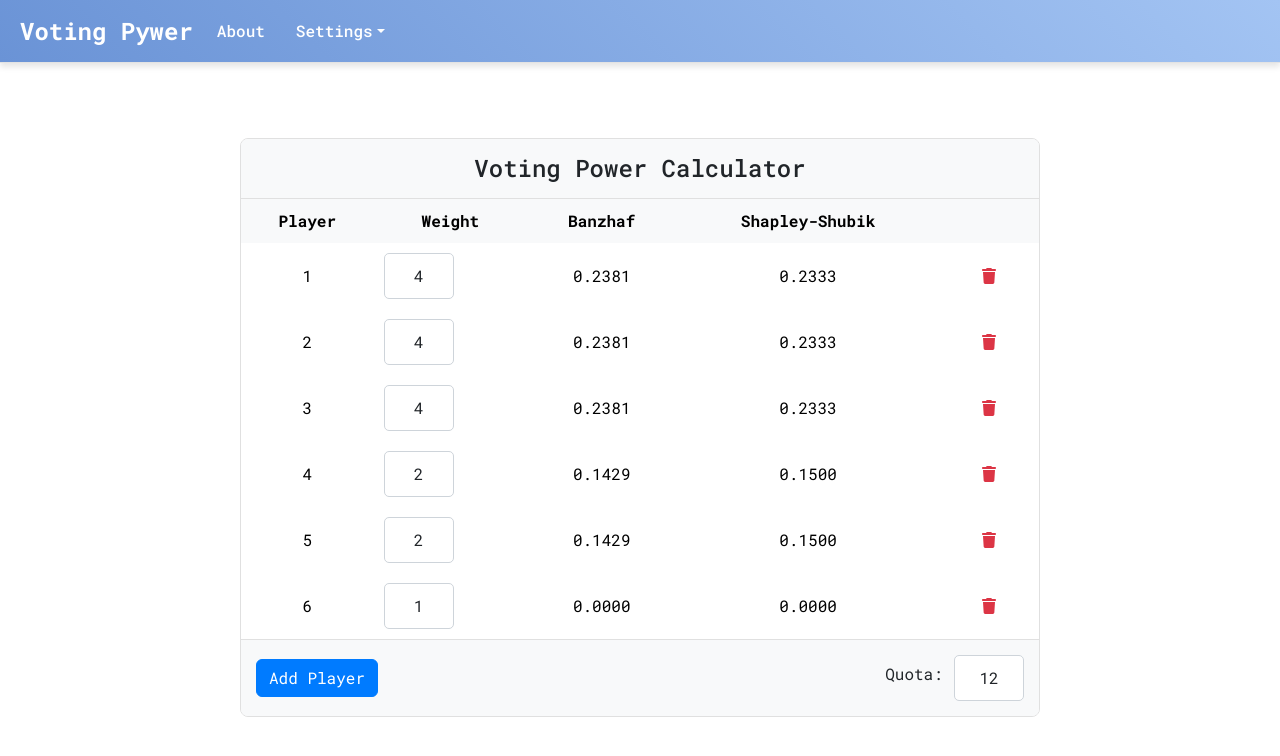
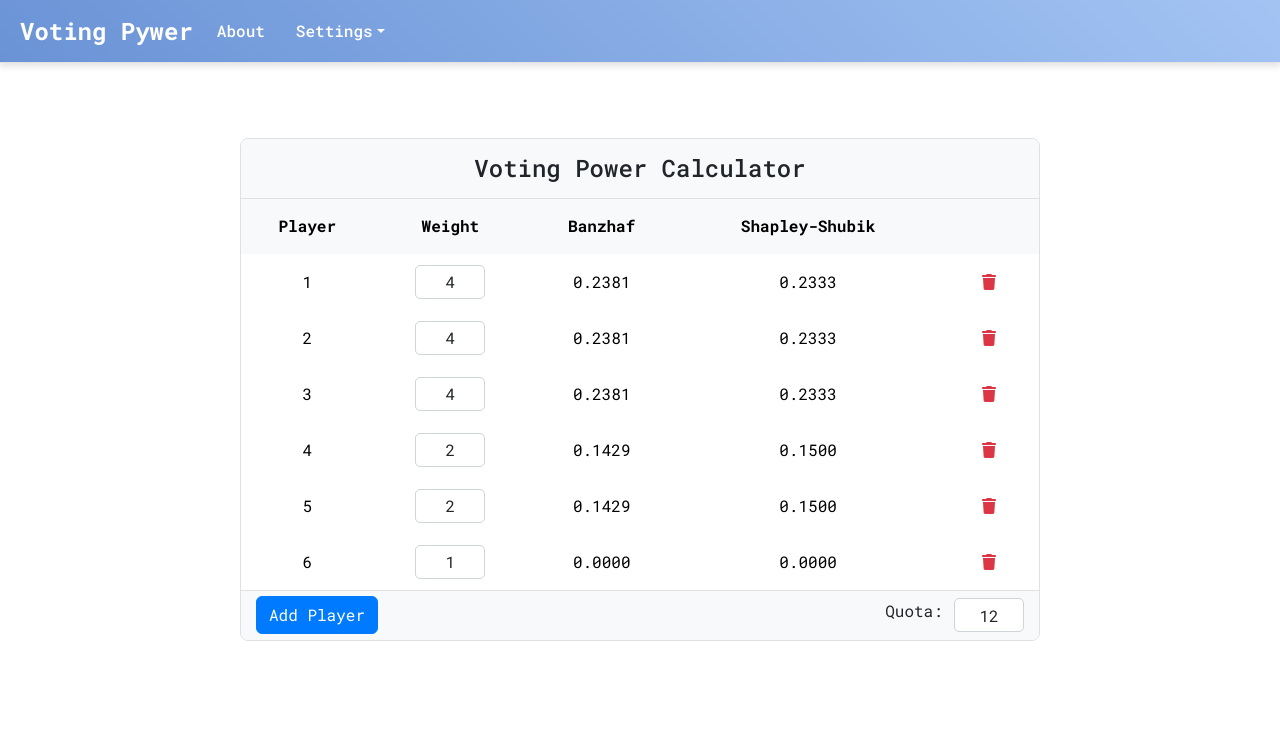
Before and after one commit to apmalani/voting-pywer, a React (Create React App) app: page /about in a window 1280 px wide. Shown: the top 756 px of the page. Built offline with nearby package versions, Linux system fonts and the light colour scheme.

Commit message:
minor ui bug fix

```diff
--- a/src/CalculatorComponent.css
+++ b/src/CalculatorComponent.css
@@ -34,6 +34,7 @@
   vertical-align: middle;
   border: none;
   padding: 10px;
+  height: 55px;
 }
 
 .player-table thead th {
@@ -50,13 +51,16 @@
   background-color: #f8f9fa;
 }
 
-.input-right {
+.input-right, .small-input {
   width: 70px;
+  height: 34px;
   border: 1px solid #ced4da;
   border-radius: 4px;
   padding: 5px;
-  text-align: center; /* Center the text in the input */
-  font-size: 1rem; /* Ensure font size matches the table */
+  text-align: center;
+  font-size: 1rem;
+  margin: 0 auto;
+  display: block;
 }
 
 .table-footer {
@@ -66,24 +70,13 @@
   padding: 15px;
   background-color: #f8f9fa;
   border-top: 1px solid #e0e0e0;
+  height: 50px;
 }
 
 .quota-input {
   display: flex;
   align-items: center;
-}
-
-.quota-input label {
-  margin-right: 10px;
-}
-
-.small-input {
-  width: 70px;
-  border: 1px solid #ced4da;
-  border-radius: 4px;
-  padding: 5px;
-  text-align: center; /* Center the text in the input */
-  font-size: 1rem; /* Ensure font size matches the table */
+  height: 50px;
 }
 
 .btn-danger {
@@ -106,11 +99,12 @@
 .form-group {
   display: flex;
   align-items: center;
+  margin-bottom: 0;
 }
 
 .form-group .form-label {
   margin-right: 10px;
-  min-width: 60px; /* Adjust this value to fit your needs */
+  min-width: 60px;
 }
 
 .small-input {
```
